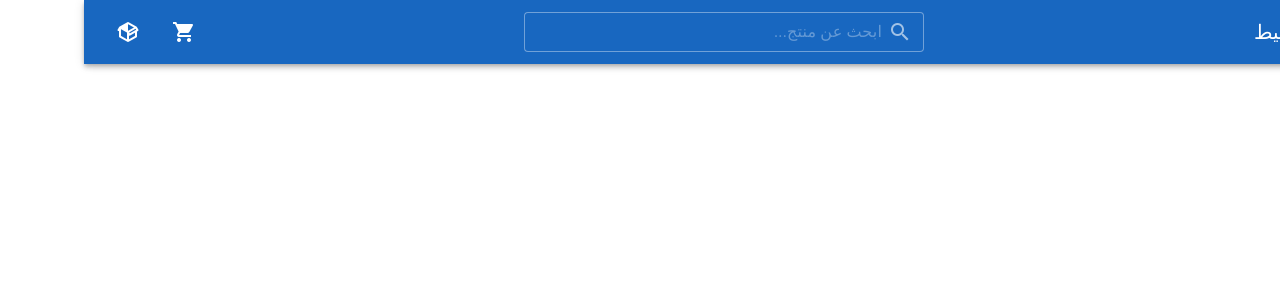
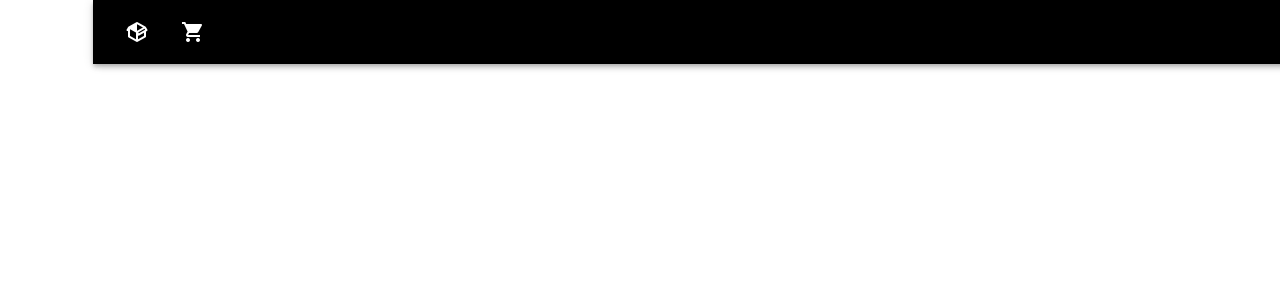
Before and after one commit to Maraei-Helabi/simple-store, a Nuxt app: page / in a window 1280 px wide. Shown: the top 300 px of the page. Built offline with nearby package versions, Linux system fonts and the light colour scheme.

Commit message:
Style: improve Ui

```diff
--- a/components/Products/EditDialog.vue
+++ b/components/Products/EditDialog.vue
@@ -37,6 +37,9 @@ const handleEdit = async () => {
 onMounted(async () => {
   await productsStore.GetProductsCategory();
 });
+function closeDialog() {
+  dialog.value = false;
+}
 </script>
 
 <template>
@@ -50,7 +53,7 @@ onMounted(async () => {
           icon="mdi-close"
           size="small"
           variant="flat"
-          @click="dialog.value = false"
+          @click="closeDialog()"
         />
       </v-row>
       <v-form ref="form" @submit.prevent="handleEdit">
@@ -101,7 +104,7 @@ onMounted(async () => {
           ></v-text-field>
         </v-card-text>
         <v-card-actions class="justify-end">
-          <v-btn @click="dialog.value = false" class="ml-3">إغلاق</v-btn>
+          <v-btn @click="closeDialog()" class="ml-3">إغلاق</v-btn>
           <v-btn
             type="submit"
             color="primary"
--- a/components/Products/ProductsTable.vue
+++ b/components/Products/ProductsTable.vue
@@ -4,7 +4,7 @@
 
         <!-- جدول المنتجات -->
         <v-data-table-virtual v-if="getProducts" hover :headers="headers" :items="filteredProducts" :loading="loading"
-            item-value="id" fixed-header height="400" class="elevation-2 rounded-lg"
+            item-value="id" fixed-header  class="elevation-2 rounded-lg"
             no-data-text="لا توجد بيانات متاحة." loading-text="يتم جلب المنتجات...">
             <template #item="{ item, index }">
                 <tr>
@@ -26,15 +26,15 @@
                     <td>{{ item.rating?.rate ?? '-' }}</td>
                     <td>{{ item.rating?.count ?? '-' }}</td>
                     <td>
-                        <v-btn @click="addToCart(item)" icon color="green">
-                            <v-icon>mdi-cart-plus</v-icon>
-                        </v-btn>
-                        <v-btn @click="openEditDialog(item)" icon color="blue">
-                            <v-icon>mdi-pencil</v-icon>
-                        </v-btn>
-                        <v-btn @click="openDeleteDialog(item)" icon color="red">
-                            <v-icon>mdi-delete</v-icon>
-                        </v-btn>
+                        <button @click="addToCart(item)" class="px-2" >
+                            <v-icon color="primary">mdi-cart-plus</v-icon>
+                        </button>
+                        <button @click="openEditDialog(item)" class="px-2" >
+                            <v-icon color="orange">mdi-pencil</v-icon>
+                        </button>
+                        <button @click="openDeleteDialog(item)" class="px-2">
+                            <v-icon color="red">mdi-delete</v-icon>
+                        </button>
                     </td>
                 </tr>
             </template>
--- a/components/Products/TableHeader.vue
+++ b/components/Products/TableHeader.vue
@@ -1,25 +1,29 @@
 <template>
     <!-- الادوات -->
+     <v-container fluid class="pa-4 pb-0">
+
+
     <v-row class="mb-4 align-center" justify="space-between">
 
-        <v-col cols="12" md="4" class="text-right">
+        <div class="text-right">
             <v-btn color="primary" @click="openAddDialog()" prepend-icon="mdi-plus" elevation="2">
                 إضافة منتج
             </v-btn>
-        </v-col>
+        </div>
 
-        <v-col cols="12" md="4" class="text-center">
-            <v-text-field v-model="search" prepend-inner-icon="mdi-magnify" label="بحث" hide-details dense outlined
+        <div  class="text-center">
+            <v-text-field style="min-width: 250px;" v-model="search" prepend-inner-icon="mdi-magnify" label="بحث" hide-details dense outlined
                 rounded :clearable="true" @click:clear="clearFiltering()" color="primary"></v-text-field>
-        </v-col>
+        </div>
 
 
-        <v-col cols="12" md="4" class="text-left">
+        <div  class="text-left">
             <v-btn color="secondary" @click="openFilterDialog()" prepend-icon="mdi-filter-variant" elevation="2">
                 فلترة
             </v-btn>
-        </v-col>
+        </div>
     </v-row>
+    </v-container>
         <AddDialog v-model:dialog="addDialog"/>
         <FilterDialog v-model:dialog="filterDialog" @filter="setFilter"/>
 
@@ -71,4 +75,11 @@ watch(search, (val) => {
 });
 </script>
 
-<style></style>
+<style scoped>
+    .v-input__control .v-field.v-field--appended.v-field--center-affix.v-field--prepended.v-field--variant-filled.v-theme--light.v-field--rounded.v-locale--is-rtl{
+        height: 50px;
+    }
+    .v-input__control .v-field__overlay{
+        background-color: transparent !important;
+    }
+</style>
--- a/layouts/default.vue
+++ b/layouts/default.vue
@@ -1,21 +1,12 @@
 <template>
   <v-app >
     <v-app-bar color="primary" dark>
-      <v-row class="w-100 px-4" align="center" no-gutters>
-        <v-col cols="3" class="d-flex justify-start">
-          <v-toolbar-title>متجر بسيط</v-toolbar-title>
-        </v-col>
-        <v-col cols="6" class="d-flex justify-center">
-          <v-text-field
-            density="compact"
-            hide-details
-            variant="outlined"
-            placeholder="ابحث عن منتج..."
-            prepend-inner-icon="mdi-magnify"
-            class="search-box"
-          />
-        </v-col>
-        <v-col cols="3" class="d-flex justify-end">
+      <v-row class="w-100 px-4 justify-space-between" align="center" no-gutters>
+        <div  class="d-flex justify-start">
+          <v-toolbar-title>متجر</v-toolbar-title>
+        </div>
+
+        <div  class="d-flex justify-end">
           <NuxtLink to="/cart">
             <v-btn icon class="mx-1" color="white">
               <v-icon color="white">mdi-cart</v-icon>
@@ -26,7 +17,7 @@
               <v-icon color="white">mdi-package-variant</v-icon>
             </v-btn>
           </NuxtLink>
-        </v-col>
+        </div>
       </v-row>
     </v-app-bar>
     <v-main>
@@ -44,4 +35,8 @@
   min-width: 200px;
   max-width: 400px;
 }
+
+* {
+    font-family: 'system-ui', sans-serif !important;
+}
 </style>
--- a/plugins/vuetify.js
+++ b/plugins/vuetify.js
@@ -15,7 +15,19 @@ export default defineNuxtPlugin((nuxtApp) => {
       locale: 'ar',
       fallback: 'en',
       messages: { ar }
-    }
+    },
+        theme: {
+      themes: {
+        light: {
+          dark: false,
+          colors: {
+            primary: "#000000FF",
+            secondary: "#dedede"
+
+          }
+        },
+      }
+    },
   })
   nuxtApp.vueApp.use(vuetify)
 })
```
